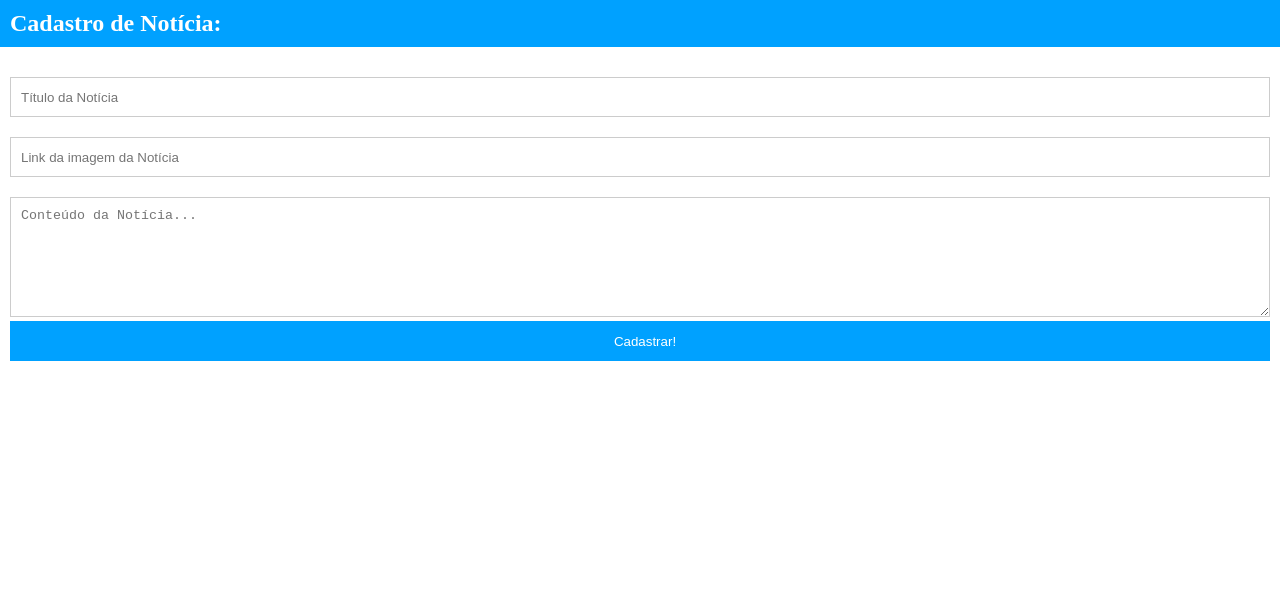
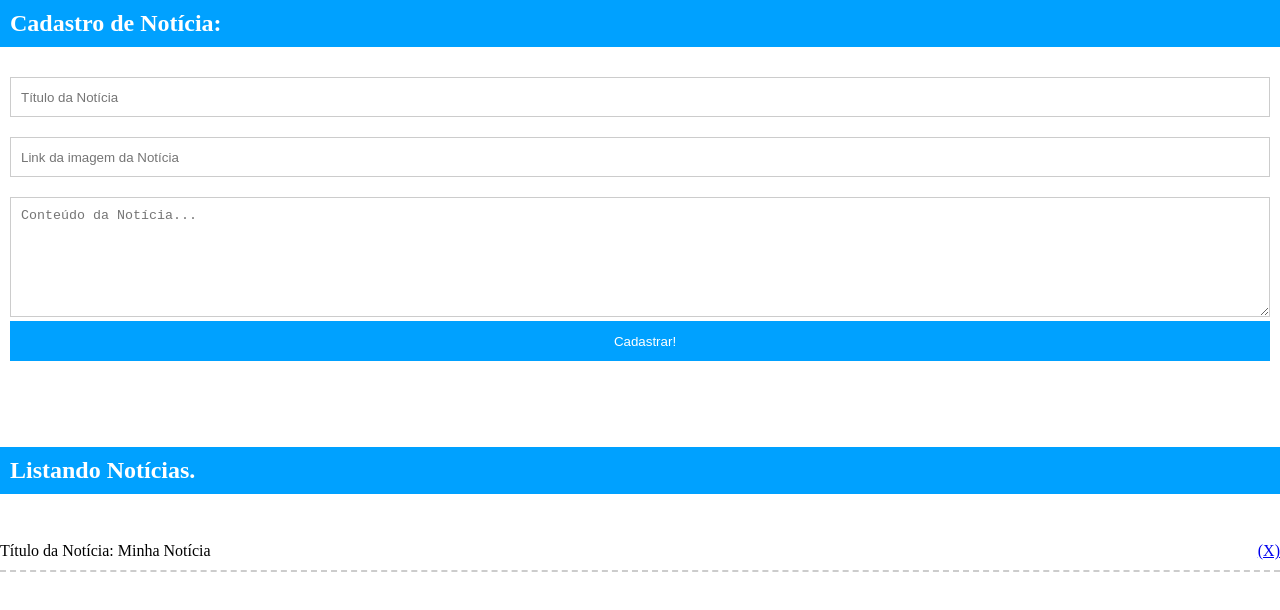
Before and after one commit to Pablo-Belusso/Portal-Noticia-NODE, a website: page pages/admin-panel.html in a window 1280 px wide. Drawn offline with Linux system fonts and the light colour scheme.

Commit message:
Commit 25

```diff
--- a/pages/admin-panel.html
+++ b/pages/admin-panel.html
@@ -57,5 +57,14 @@
             <textarea name="noticia" placeholder="Conteúdo da Notícia..."></textarea>
             <input type="submit" name="acao" value="Cadastrar!" />
         </form>
+        <br> <br>
+        <div class="header-painel">
+            <h2>Listando Notícias.</h2>
+        </div>
+        <br>
+        <div style="margin-top: 20px; border-bottom: 2px dashed #ccc; padding: 10px 0; display: flex; justify-content: space-between;" class="noticia-single">
+            <p>Título da Notícia: Minha Notícia</p>
+            <a href="/admin/deletar/10">(X)</a>
+        </div>
 </body>
 </html>
```
Also changed, not shown: index.js (+4 -4 lines).
